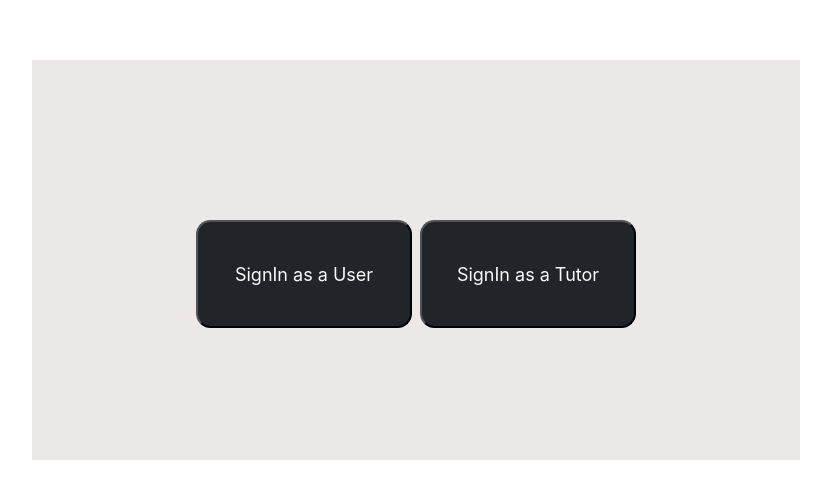
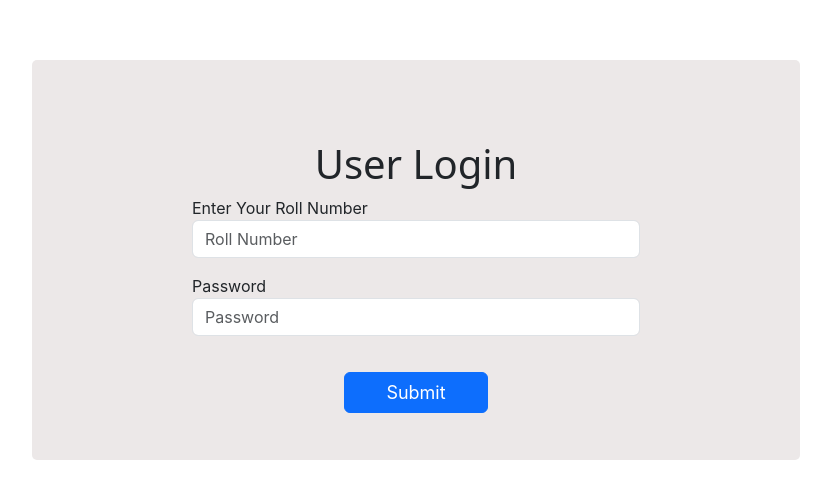
Before and after one commit to borradevendar/tutorVNR, a React (Create React App) app in the folder frontend/: page / in a window 1280 px wide. Shown: the part 140-638 px from the top of the page, without its empty margins (224-1055 px from the left). Built offline with nearby package versions, Linux system fonts and the light colour scheme.

Commit message:
added UserLogin and styled it

```diff
--- a/frontend/src/App.css
+++ b/frontend/src/App.css
@@ -8,6 +8,7 @@
   margin-top: 25vh;
   background-color: rgb(236, 232, 232);
   padding: 20vh;
+  border-radius: 5px;
 }
 
 .buttonContainer{
@@ -23,3 +24,22 @@
   border-radius: 0.8em;
   font-size: large;
 }
+/* UserLogin file css */
+
+.formTitle{
+  text-align: center;
+  font-family: system-ui, -apple-system, BlinkMacSystemFont, 'Segoe UI', Roboto, Oxygen, Ubuntu, Cantarell, 'Open Sans', 'Helvetica Neue', sans-serif;
+  margin-top: -10vh;
+}
+
+.LoginButton{
+  display: block;
+  margin: auto;
+  margin-top: 2em;
+  width: 8em;
+  font-size: large ;
+
+}
+.dummyContainer{
+  height: 1em;
+}
--- a/frontend/src/App.js
+++ b/frontend/src/App.js
@@ -1,10 +1,10 @@
 import './App.css';
-import LoginPage from './components/LoginPage';
+// import LoginPage from './components/LoginPage';
 import UserLogin from './components/UserLogin';
 export default function App() {
   return (
     <div>
-      <LoginPage/>
+      <UserLogin/>
     </div>
   );
 }
--- a/frontend/src/components/UserLogin.js
+++ b/frontend/src/components/UserLogin.js
@@ -1,12 +1,32 @@
-export default function UserLogin(){
-    return(
-        <div>
-            <form>
-                <label for="rollno">Roll Number</label>
-                <input name="rollno" type="text" id="rollno"/>
-                <label for="Password">Password</label>
-                <input name="Password" type="text" id="Password"/>
-            </form>
+export default function UserLogin() {
+  return (
+    <div className="Login">
+
+      <form className="loginContainer">
+      <h1 className="formTitle">User Login</h1>
+        <div className="form-group">
+          <label for="rollno">Enter Your Roll Number</label>
+          <input
+            type="text"
+            className="form-control "
+            id="rollno"
+            placeholder="Roll Number"
+          />
         </div>
-    )
+        <div className="dummyContainer"></div>
+        <div className="form-group">
+          <label for="password">Password</label>
+          <input
+            type="password"
+            className="form-control"
+            id="password"
+            placeholder="Password"
+          />
+        </div>
+        <button type="submit" className="btn btn-primary LoginButton">
+          Submit
+        </button>
+      </form>
+    </div>
+  );
 }
```
